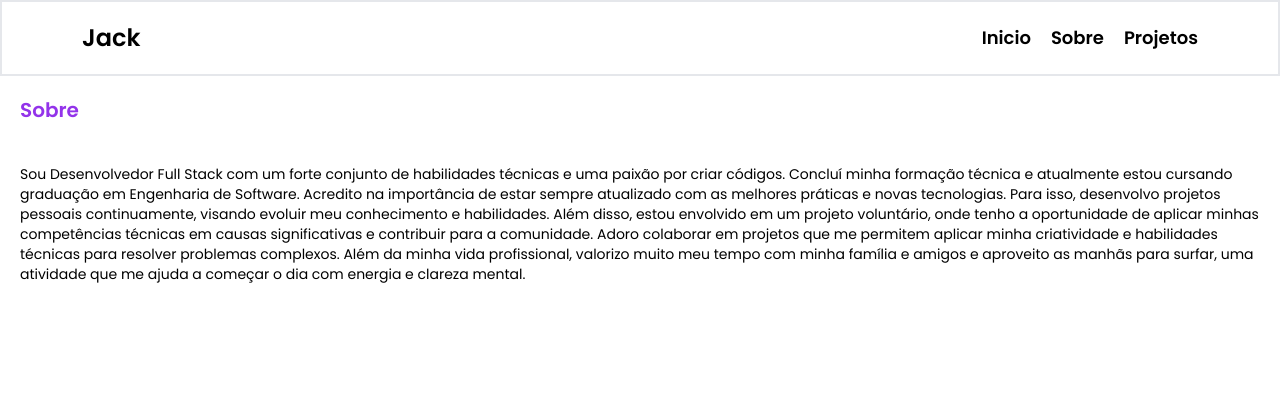
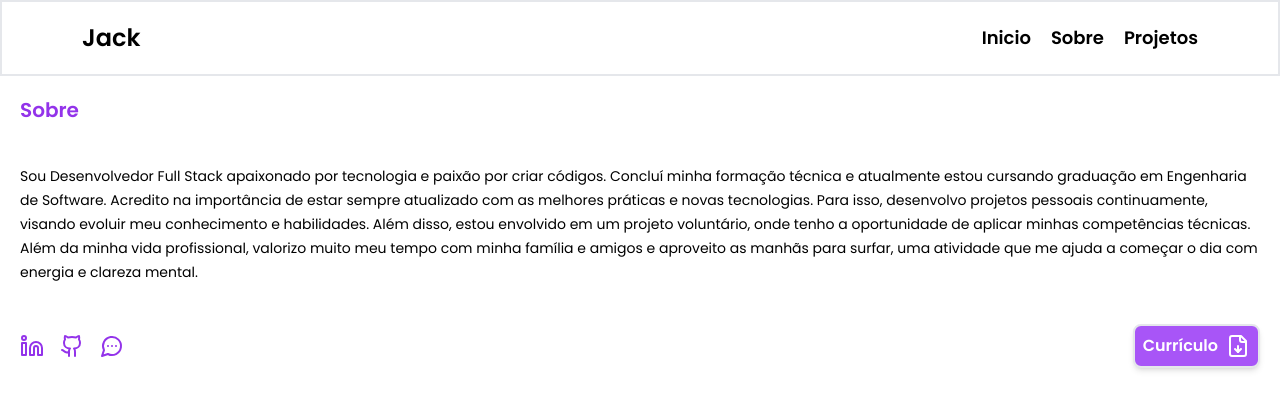
Before and after one commit to mfjack/Portfolio, a Next.js app: page /about in a window 1280 px wide. Shown: the top 410 px of the page. Built offline with nearby package versions, Linux system fonts and the light colour scheme.

Commit message:
feat: add download curriculo

```diff
--- a/app/(home)/page.tsx
+++ b/app/(home)/page.tsx
@@ -4,28 +4,31 @@ const HomePage = () => {
    return (
       <section className="flex justify-center items-center flex-col p-5 h-[85%]">
          <Image src={"https://avatars.githubusercontent.com/u/105893969?v=4"} alt="profile" width={200} height={200} className="rounded-full mb-16 border-2 border-purple-500" />
-         <h1 className="text-2xl font-semibold text-purple-600">Olá! 👋</h1>
-         <p className="text-center text-xl">Prazer, Marlon Ferreira. Desenvolvedor Full Stack 💻</p>
+         <p className="text-center text-xl">
+            <span className="text-2xl font-semibold text-purple-600">Olá! 👋</span>
+            <br />
+            Eu sou Marlon Ferreira, Desenvolvedor Full Stack 💻
+         </p>
 
          <div className="flex mt-16 justify-center items-center gap-4 flex-wrap">
             <h3 className="font-semibold hidden md:block">Minhas tecnologias:</h3>
             <Image className="transition-all hover:scale-110" src="/github.svg" alt="github" width={25} height={25} />
-            <Image className="transition-all hover:scale-110" src="/git.svg" alt="github" width={25} height={25} />
-            <Image className="transition-all hover:scale-110" src="/reactjs.svg" alt="github" width={25} height={25} />
-            <Image className="transition-all hover:scale-110" src="/nextjs2.svg" alt="github" width={25} height={25} />
-            <Image className="transition-all hover:scale-110" src="/typescript.svg" alt="github" width={25} height={25} />
-            <Image className="transition-all hover:scale-110" src="/js.svg" alt="github" width={25} height={25} />
-            <Image className="transition-all hover:scale-110" src="/html5.svg" alt="github" width={25} height={25} />
-            <Image className="transition-all hover:scale-110" src="/css3.svg" alt="github" width={25} height={25} />
-            <Image className="transition-all hover:scale-110" src="/tailwindcss.svg" alt="github" width={25} height={25} />
-            <Image className="transition-all hover:scale-110" src="/figma.svg" alt="github" width={25} height={25} />
-            <Image className="transition-all hover:scale-110" src="/nodejs.svg" alt="github" width={25} height={25} />
-            <Image className="transition-all hover:scale-110" src="/mysql.svg" alt="github" width={25} height={25} />
-            <Image className="transition-all hover:scale-110" src="/postgresql.svg" alt="github" width={25} height={25} />
-            <Image className="transition-all hover:scale-110" src="/mongodb.svg" alt="github" width={16} height={16} />
-            <Image className="transition-all hover:scale-110" src="/prisma.svg" alt="github" width={25} height={25} />
-            <Image className="transition-all hover:scale-110" src="/aws.svg" alt="github" width={25} height={25} />
-            {/* <Image src="/jest.svg" alt="github" width={25} height={25} /> */}
+            <Image className="transition-all hover:scale-110" src="/git.svg" alt="git" width={25} height={25} />
+            <Image className="transition-all hover:scale-110" src="/reactjs.svg" alt="reactjs" width={25} height={25} />
+            <Image className="transition-all hover:scale-110" src="/nextjs2.svg" alt="nextjs2" width={25} height={25} />
+            <Image className="transition-all hover:scale-110" src="/typescript.svg" alt="typescript" width={25} height={25} />
+            <Image className="transition-all hover:scale-110" src="/js.svg" alt="js" width={25} height={25} />
+            <Image className="transition-all hover:scale-110" src="/html5.svg" alt="html5" width={25} height={25} />
+            <Image className="transition-all hover:scale-110" src="/css3.svg" alt="css3" width={25} height={25} />
+            <Image className="transition-all hover:scale-110" src="/tailwindcss.svg" alt="tailwindcss" width={25} height={25} />
+            <Image className="transition-all hover:scale-110" src="/figma.svg" alt="figma" width={25} height={25} />
+            <Image className="transition-all hover:scale-110" src="/nodejs.svg" alt="nodejs" width={25} height={25} />
+            <Image className="transition-all hover:scale-110" src="/mysql.svg" alt="mysql" width={25} height={25} />
+            <Image className="transition-all hover:scale-110" src="/postgresql.svg" alt="postgresql" width={25} height={25} />
+            <Image className="transition-all hover:scale-110" src="/mongodb.svg" alt="mongodb" width={16} height={16} />
+            <Image className="transition-all hover:scale-110" src="/prisma.svg" alt="prisma" width={25} height={25} />
+            <Image className="transition-all hover:scale-110" src="/aws.svg" alt="aws" width={25} height={25} />
+            <Image src="/jest.svg" alt="jest" width={25} height={25} />
          </div>
       </section>
    );
--- a/app/_components/header.tsx
+++ b/app/_components/header.tsx
@@ -42,7 +42,7 @@ const Header = () => {
          </header>
 
          {menu && (
-            <nav className="text-center">
+            <nav className="text-center fixed w-full bg-white">
                <ul className="flex flex-col">
                   <Link onClick={closeMenu} className="" href={"/"}>
                      <li className="font-semibold hover:bg-purple-500 hover:text-white py-3">Inicio</li>
--- a/app/about/page.tsx
+++ b/app/about/page.tsx
@@ -1,15 +1,40 @@
+import { FileDownIcon, Github, Linkedin, MessageCircleMoreIcon } from "lucide-react";
+import Link from "next/link";
+
 const AboutPage = () => {
    return (
       <div className="p-5">
          <h2 className="text-xl font-semibold text-purple-600">Sobre</h2>
 
-         <p className="mt-10 text-sm">
-            Sou Desenvolvedor Full Stack com um forte conjunto de habilidades técnicas e uma paixão por criar códigos. Concluí minha formação técnica e atualmente estou cursando graduação em
-            Engenharia de Software. Acredito na importância de estar sempre atualizado com as melhores práticas e novas tecnologias. Para isso, desenvolvo projetos pessoais continuamente, visando
-            evoluir meu conhecimento e habilidades. Além disso, estou envolvido em um projeto voluntário, onde tenho a oportunidade de aplicar minhas competências técnicas em causas significativas e
-            contribuir para a comunidade. Adoro colaborar em projetos que me permitem aplicar minha criatividade e habilidades técnicas para resolver problemas complexos. Além da minha vida
-            profissional, valorizo muito meu tempo com minha família e amigos e aproveito as manhãs para surfar, uma atividade que me ajuda a começar o dia com energia e clareza mental.
+         <p className="mt-10 text-sm leading-6">
+            Sou Desenvolvedor Full Stack apaixonado por tecnologia e paixão por criar códigos. Concluí minha formação técnica e atualmente estou cursando graduação em Engenharia de Software. Acredito
+            na importância de estar sempre atualizado com as melhores práticas e novas tecnologias. Para isso, desenvolvo projetos pessoais continuamente, visando evoluir meu conhecimento e
+            habilidades. Além disso, estou envolvido em um projeto voluntário, onde tenho a oportunidade de aplicar minhas competências técnicas. Além da minha vida profissional, valorizo muito meu
+            tempo com minha família e amigos e aproveito as manhãs para surfar, uma atividade que me ajuda a começar o dia com energia e clareza mental.
          </p>
+
+         <div className="flex justify-between items-center mt-10">
+            <div className="gap-4 flex items-center">
+               <Link href="https://www.linkedin.com/in/jackvr/" target="_blank">
+                  <Linkedin className="text-purple-600" />
+               </Link>
+               <Link href="https://github.com/mfjack" target="_blank">
+                  <Github className="text-purple-600" />
+               </Link>
+               <Link href="https://wa.me/5522997823207" target="_blank">
+                  <MessageCircleMoreIcon className="text-purple-600" />
+               </Link>
+            </div>
+
+            <Link
+               href="/MarlonFerreira.pdf"
+               target="_blank"
+               download="MarlonFerreira.pdf"
+               className="flex gap-2 items-center font-medium text-white bg-purple-500 hover:bg-purple-600 border-2 p-2 rounded-lg shadow-md">
+               <span className="font-semibold">Currículo</span>
+               <FileDownIcon />
+            </Link>
+         </div>
       </div>
    );
 };
```
Also changed, not shown: 1 other file (tests, documents, lock files or other folders).
